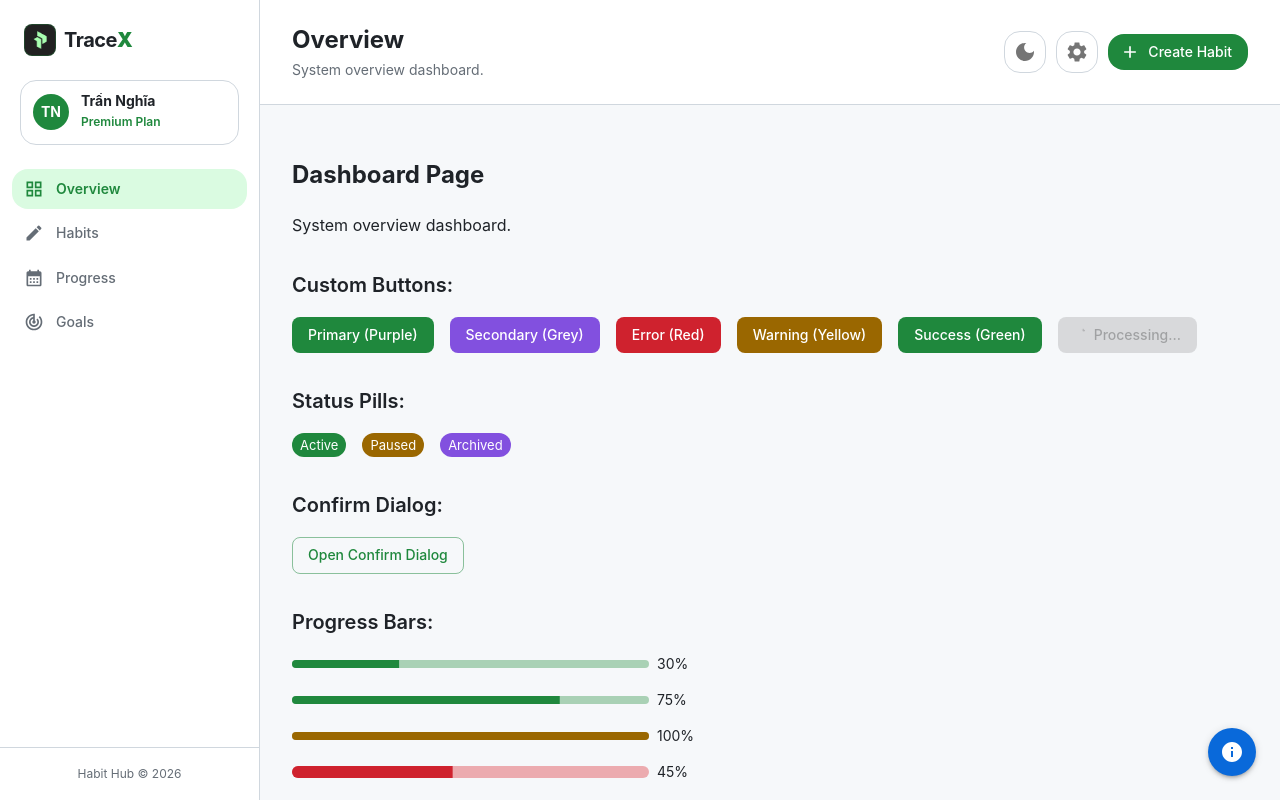
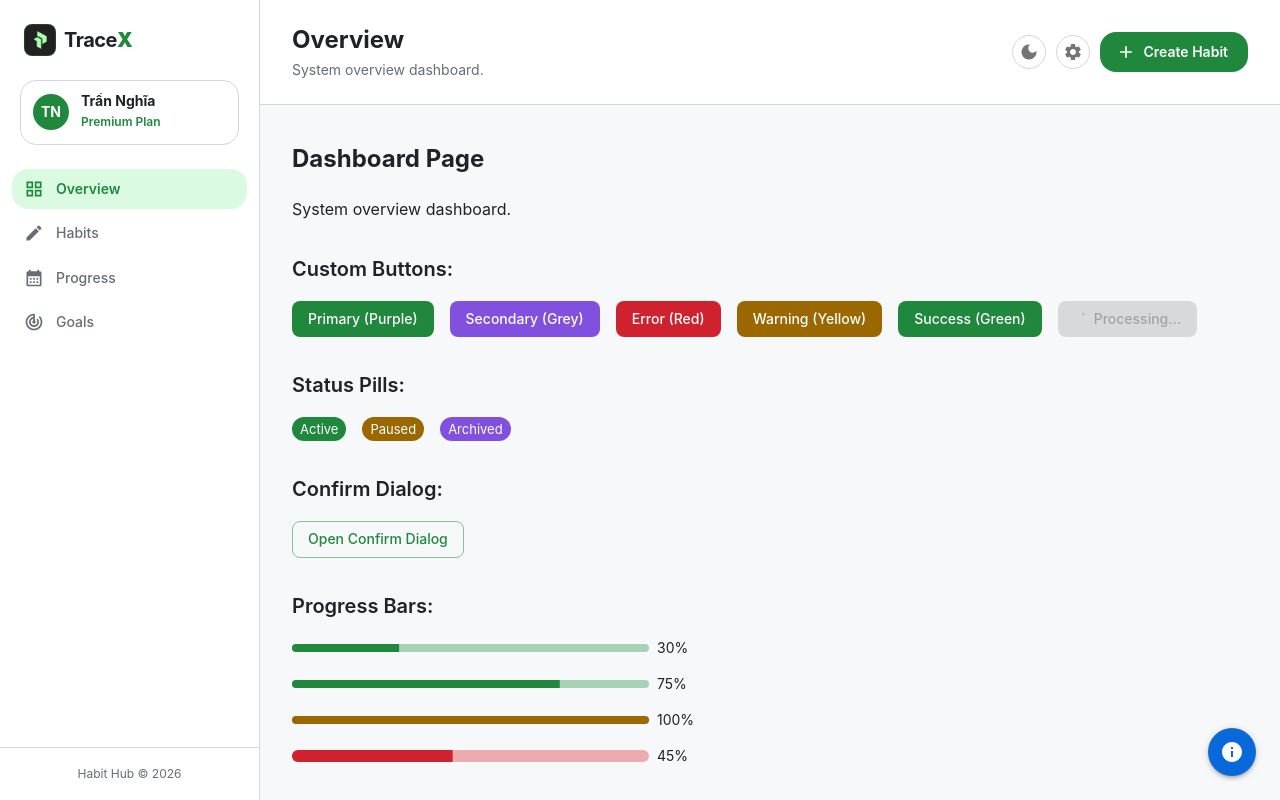
Before and after one commit to NghiaDPTWorkk/habit-hub, a React (Vite) app in the folder fe/: page / in a window 1280 px wide. Built offline with nearby package versions, Linux system fonts and the light colour scheme.

Commit message:
feat(ui): HH-29 - adjust page header layout spacing and action button sizes

```diff
--- a/fe/src/components/layouts/MainLayout.tsx
+++ b/fe/src/components/layouts/MainLayout.tsx
@@ -168,7 +168,14 @@ export const MainLayout: React.FC = () => {
         />
 
         {/* Page Body Wrapper */}
-        <Box sx={{ flexGrow: 1, p: { xs: 2, md: 4 } }}>
+        <Box
+          sx={{
+            flexGrow: 1,
+            px: { xs: 2, md: 4 },
+            pt: 2,
+            pb: { xs: 2, md: 4 },
+          }}
+        >
           <Outlet />
         </Box>
 
--- a/fe/src/components/layouts/PageHeader.tsx
+++ b/fe/src/components/layouts/PageHeader.tsx
@@ -61,22 +61,32 @@ export const PageHeader: React.FC<PageHeaderProps> = ({
           sx={{
             border: '1px solid',
             borderColor: 'divider',
-            borderRadius: 2,
-            p: 1,
+            borderRadius: '50%',
+            p: 0.75,
             display: { xs: 'none', md: 'inline-flex' },
+            '&:hover': {
+              bgcolor: 'action.hover',
+            },
           }}
         >
-          {themeMode === 'light' ? <DarkModeIcon /> : <LightModeIcon />}
+          {themeMode === 'light' ? (
+            <DarkModeIcon fontSize="small" />
+          ) : (
+            <LightModeIcon fontSize="small" />
+          )}
         </IconButton>
         <IconButton
           sx={{
             border: '1px solid',
             borderColor: 'divider',
-            borderRadius: 2,
-            p: 1,
+            borderRadius: '50%',
+            p: 0.75,
+            '&:hover': {
+              bgcolor: 'action.hover',
+            },
           }}
         >
-          <SettingsIcon />
+          <SettingsIcon fontSize="small" />
         </IconButton>
         <Button
           variant="contained"
@@ -86,6 +96,9 @@ export const PageHeader: React.FC<PageHeaderProps> = ({
           to="/habits"
           sx={{
             borderRadius: 2,
+            px: 2.5,
+            py: 1,
+            fontWeight: 600,
             bgcolor: 'primary.main',
             '&:hover': {
               bgcolor: 'primary.dark',
```
